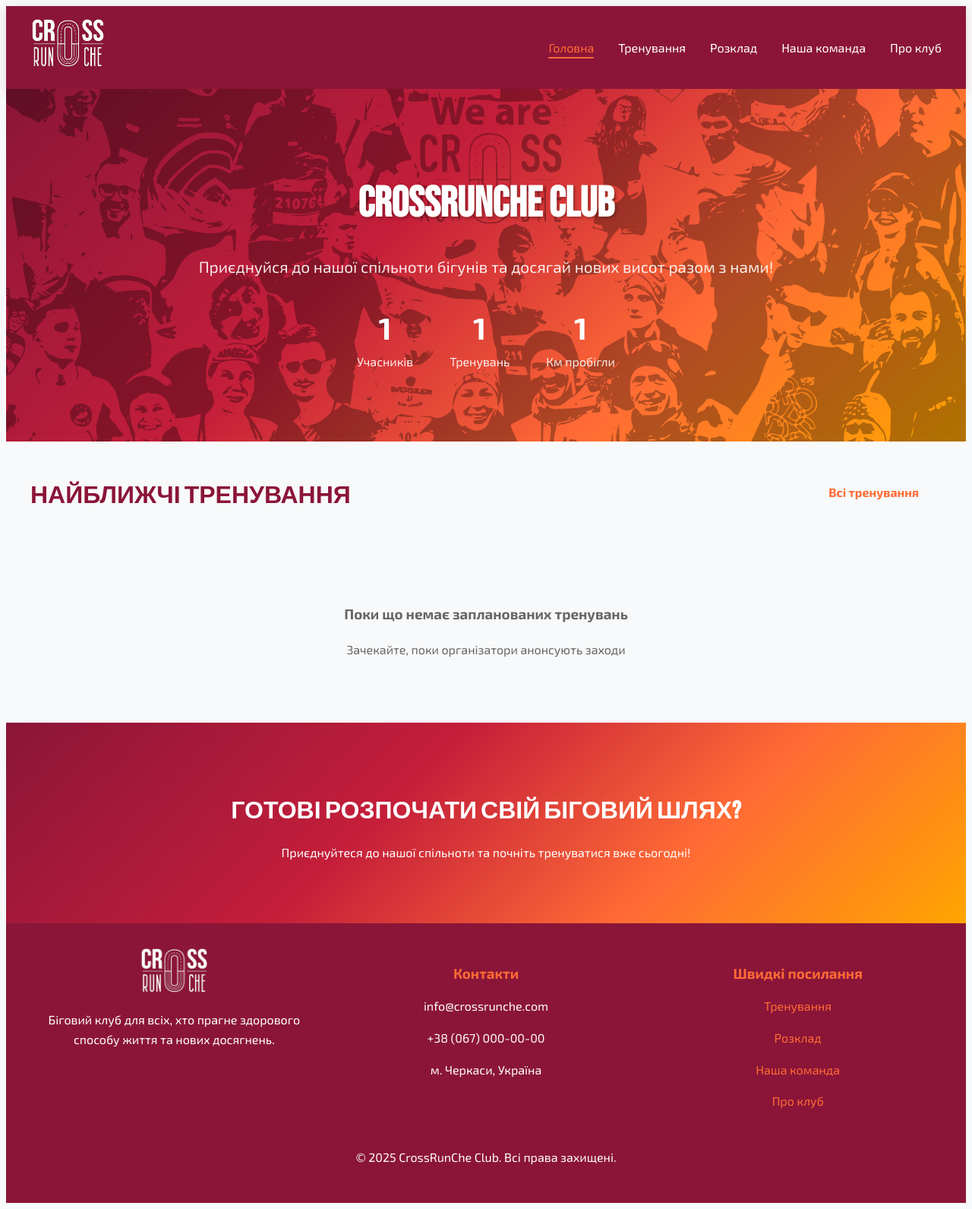
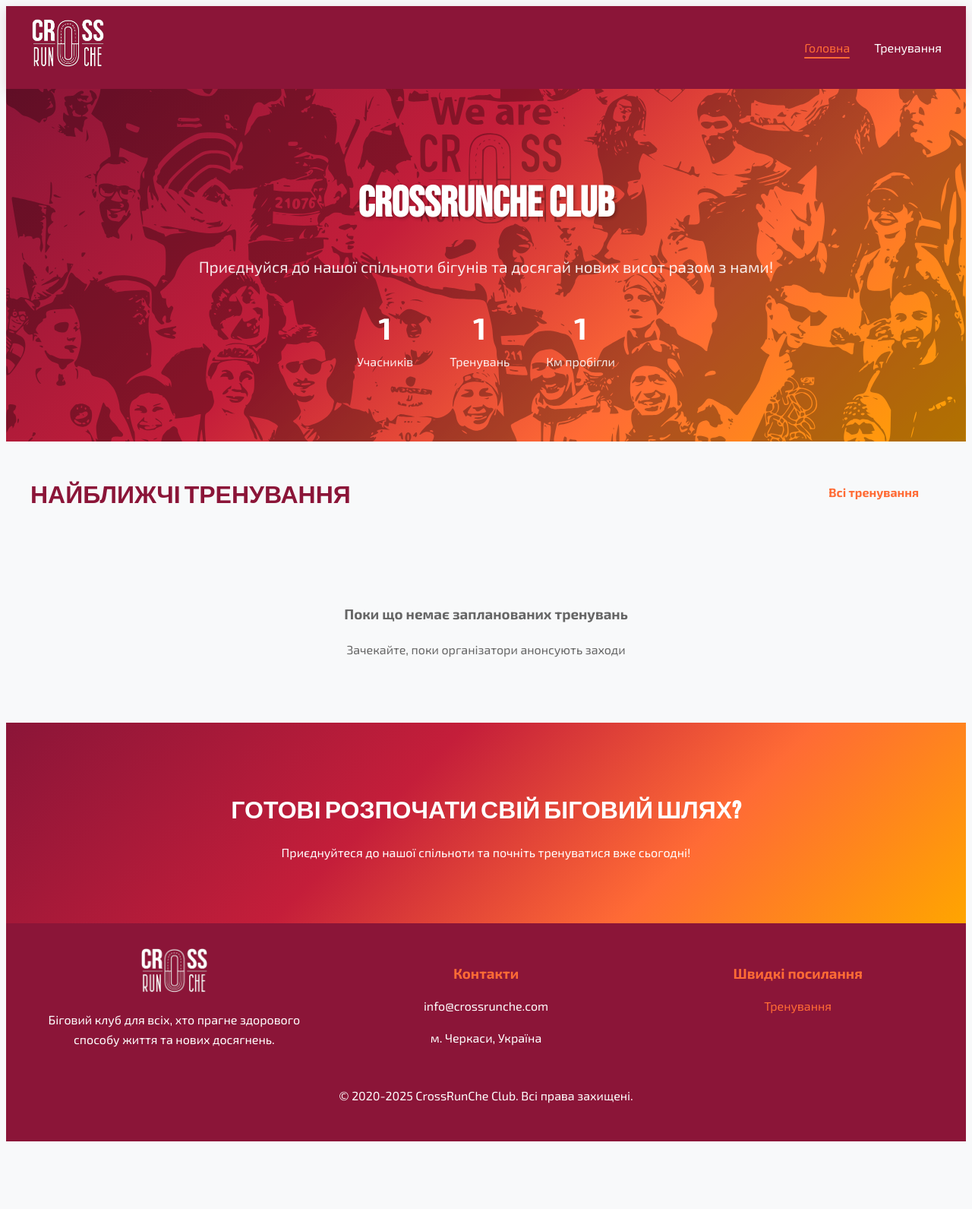
Before and after one commit to sergbondckua/manager_social_group_bot, a Django app: page / in a window 1280 px wide. Shown: the whole page at 76% size. After the commit the page ends 1502 px from the top, so only its background shows below. Run offline with Django 5.2, Linux system fonts and the light colour scheme; tables that the repository leaves empty hold one stand-in row (values such as "Sample post"); parts of the project's set-up code (start-up, migrations or seed data) failed here and were passed over.

Commit message:
edit base template

```diff
--- a/templates/club/base.html
+++ b/templates/club/base.html
@@ -27,12 +27,12 @@
         </li>
         <li><a href="{% url 'training_events:training_list' %}"
                class="{% if request.resolver_match.url_name == 'training_list' %}active{% endif %}">Тренування</a></li>
-        <li><a href="#"
-               class="{% if request.resolver_match.url_name == 'schedule' %}active{% endif %}">Розклад</a></li>
-        <li><a href="#"
-               class="{% if request.resolver_match.url_name == 'reviews' %}active{% endif %}">Наша команда</a></li>
-        <li><a href="#"
-               class="{% if request.resolver_match.url_name == 'chat' %}active{% endif %}">Про клуб</a></li>
+{#        <li><a href="#"#}
+{#               class="{% if request.resolver_match.url_name == 'schedule' %}active{% endif %}">Розклад</a></li>#}
+{#        <li><a href="#"#}
+{#               class="{% if request.resolver_match.url_name == 'reviews' %}active{% endif %}">Наша команда</a></li>#}
+{#        <li><a href="#"#}
+{#               class="{% if request.resolver_match.url_name == 'chat' %}active{% endif %}">Про клуб</a></li>#}
         {#        {% if user.is_authenticated %}#}
         {#          <li class="dropdown">#}
         {#            <a href="#" class="dropdown-toggle">#}
@@ -97,19 +97,19 @@
       <div class="footer-section">
         <h3>Контакти</h3>
         <p><i class="fas fa-envelope"></i> info@crossrunche.com</p>
-        <p><i class="fas fa-phone"></i> +38 (067) 000-00-00</p>
+{#        <p><i class="fas fa-phone"></i> +38 (067) 000-00-00</p>#}
         <p><i class="fas fa-map-marker-alt"></i> м. Черкаси, Україна</p>
       </div>
       <div class="footer-section">
         <h3>Швидкі посилання</h3>
         <p><a href="{% url 'training_events:training_list' %}">Тренування</a></p>
-        <p><a href="#">Розклад</a></p>
-        <p><a href="#">Наша команда</a></p>
-        <p><a href="#">Про клуб</a></p>
+{#        <p><a href="#">Розклад</a></p>#}
+{#        <p><a href="#">Наша команда</a></p>#}
+{#        <p><a href="#">Про клуб</a></p>#}
       </div>
     </div>
     <div class="footer-bottom">
-      <p>&copy; {% now "Y" %} CrossRunСhe Club. Всі права захищені.</p>
+      <p>&copy; 2020-{% now "Y" %} CrossRunСhe Club. Всі права захищені.</p>
     </div>
   </div>
 </footer>
```
